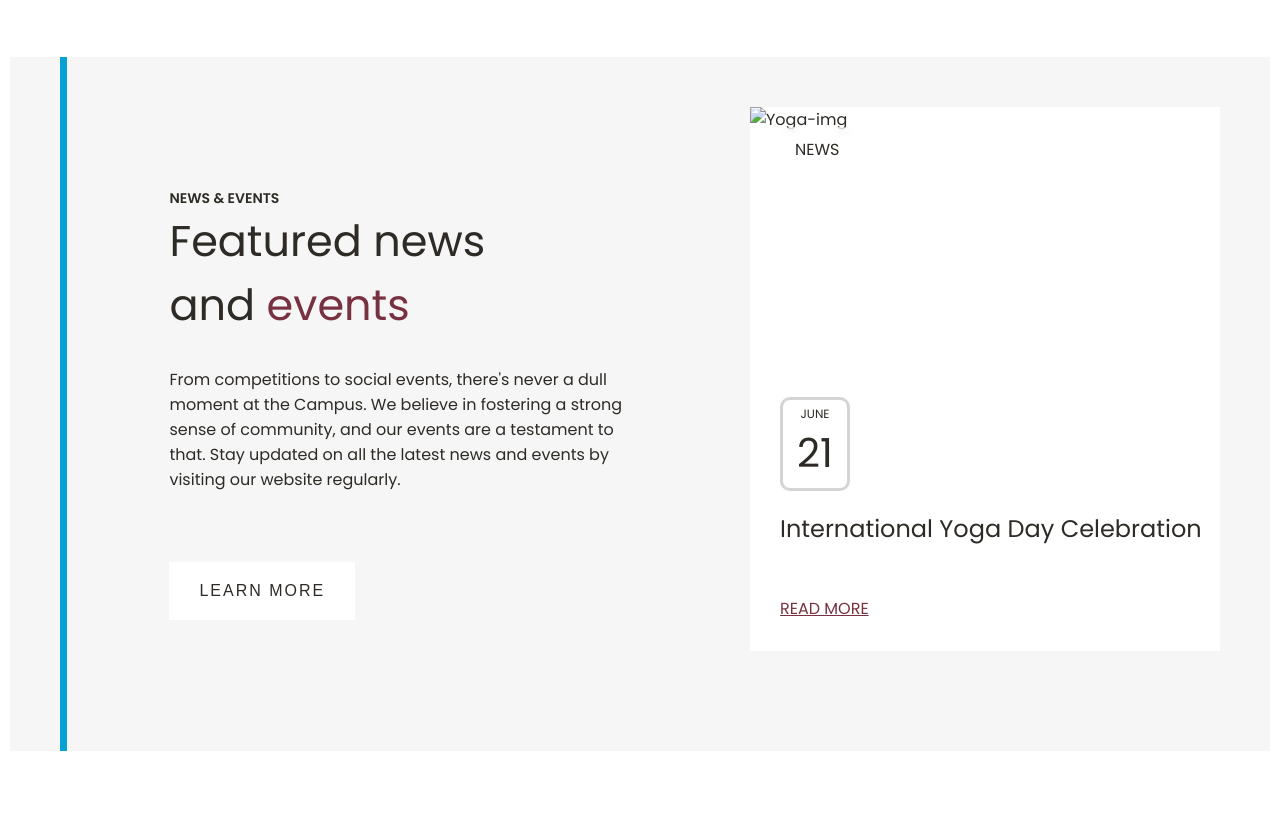
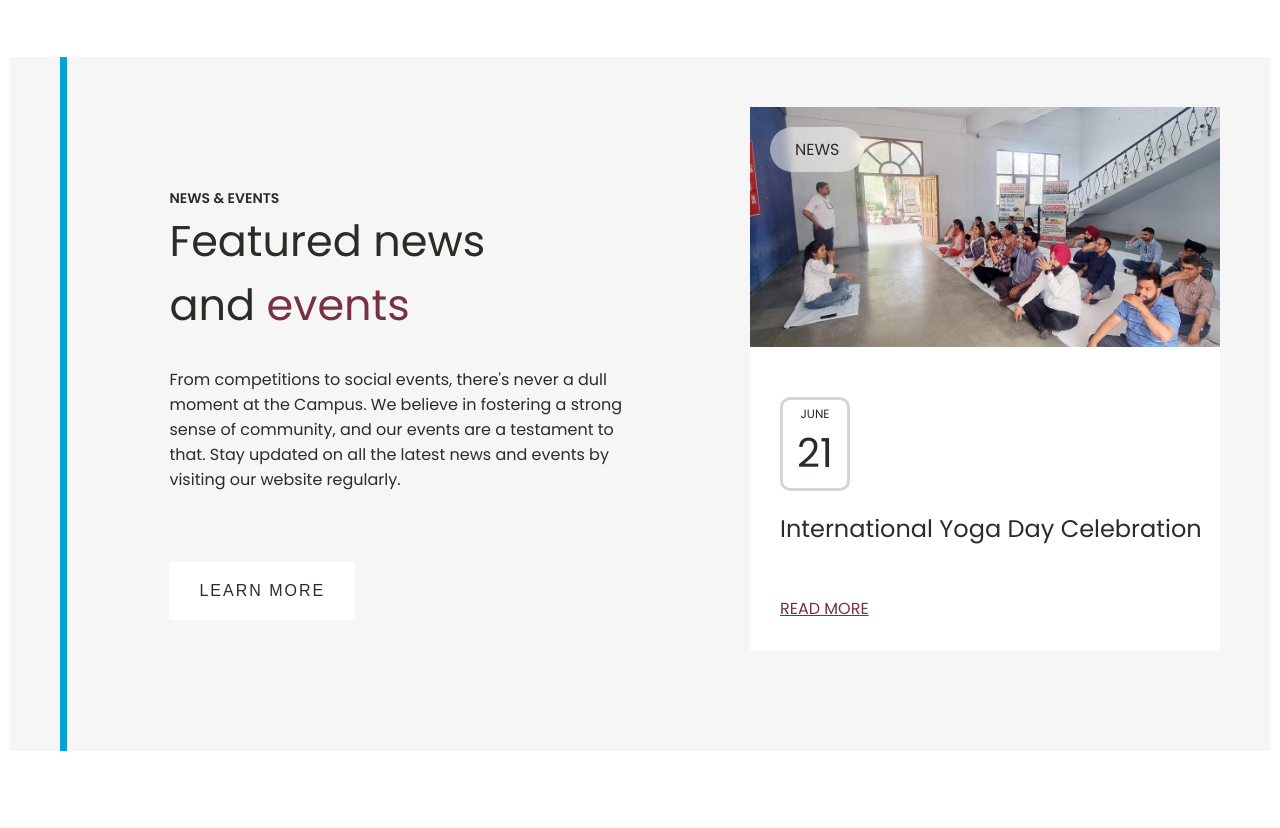
Before and after one commit to iamRahulKumarr/College-Website, a website: page index.html in a window 1280 px wide. Shown: the part 2578-3406 px from the top of the page. Drawn offline with Linux system fonts and the light colour scheme; the site is published under a folder, as on GitHub Pages, so addresses that start at the root find nothing.

Commit message:
resolved img error

```diff
--- a/index.html
+++ b/index.html
@@ -455,7 +455,7 @@
                 <p>news</p>
               </div>
               <div class="grid-3__blog--img">
-                <img src="/img/yoga.jpg" alt="Yoga-img">
+                <img src="img/yoga.jpg" alt="Yoga-img">
               </div>
               <div class="grid-3__blog--date">
                 <p class="blog__date--small">JUNE</p>
```
